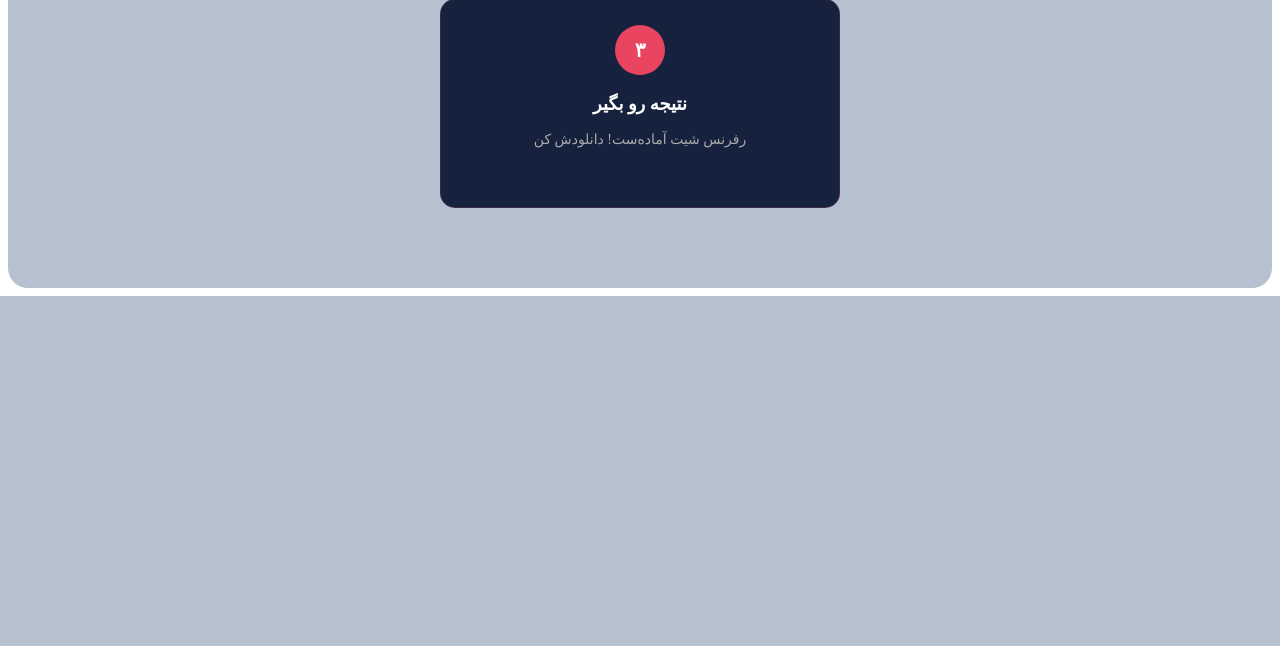
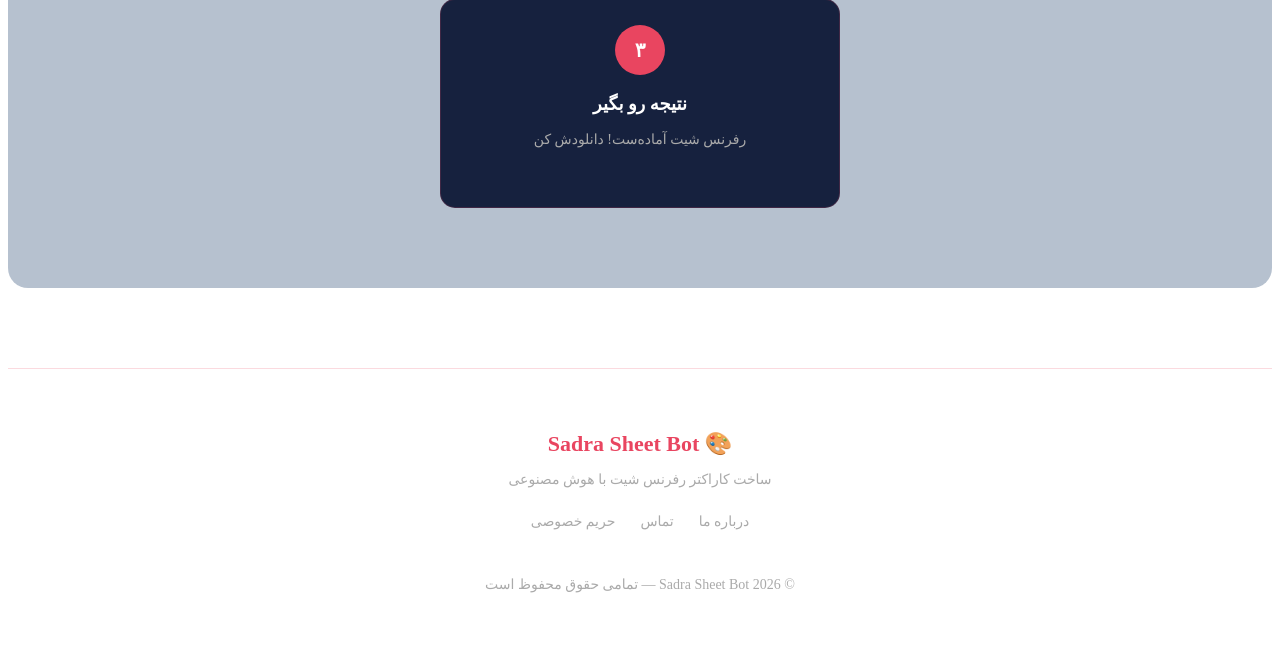
Before and after one commit to poyanshz/sadrashitbot, a Flask app: page / in a window 1280 px wide. Shown: the part 1121-1767 px from the top of the page. Before the commit the page ends 1417 px from the top, so only its background shows below. Run offline with Flask 3, Linux system fonts and the light colour scheme.

Commit message:
add footer section

```diff
--- a/templates/index.html
+++ b/templates/index.html
@@ -211,6 +211,52 @@ body {
     font-size: 14px;
     line-height: 1.6;
 }
+/* ===== Footer ===== */
+.footer {
+    margin-top: 80px;
+    padding: 40px 20px 20px;
+    border-top: 1px solid rgba(233, 69, 96, 0.2);
+    text-align: center;
+}
+
+.footer-content h3 {
+    color: #e94560;
+    font-size: 22px;
+    margin-bottom: 10px;
+}
+
+.footer-content > p {
+    color: #aaa;
+    font-size: 14px;
+    margin-bottom: 25px;
+}
+
+.footer-links {
+    display: flex;
+    justify-content: center;
+    gap: 25px;
+    margin-bottom: 25px;
+    flex-wrap: wrap;
+}
+
+.footer-links a {
+    color: #aaa;
+    text-decoration: none;
+    font-size: 14px;
+    transition: color 0.3s ease;
+}
+
+.footer-links a:hover {
+    color: #e94560;
+}
+
+.copyright {
+    color: #666;
+    font-size: 12px;
+    margin-top: 20px;
+    padding-top: 20px;
+    border-top: 1px solid rgba(255, 255, 255, 0.05);
+}
     </style>
 </head>
 <body>
@@ -323,5 +369,17 @@ body {
         </div>
     </div>
 </section>
+<footer class="footer" data-aos="fade-up">
+    <div class="footer-content">
+        <h3>🎨 Sadra Sheet Bot</h3>
+        <p>ساخت کاراکتر رفرنس شیت با هوش مصنوعی</p>
+        <div class="footer-links">
+            <a href="#">درباره ما</a>
+            <a href="#">تماس</a>
+            <a href="#">حریم خصوصی</a>
+        </div>
+        <p class="copyright">© 2026 Sadra Sheet Bot — تمامی حقوق محفوظ است</p>
+    </div>
+</footer>
 </body>
 </html>
```
